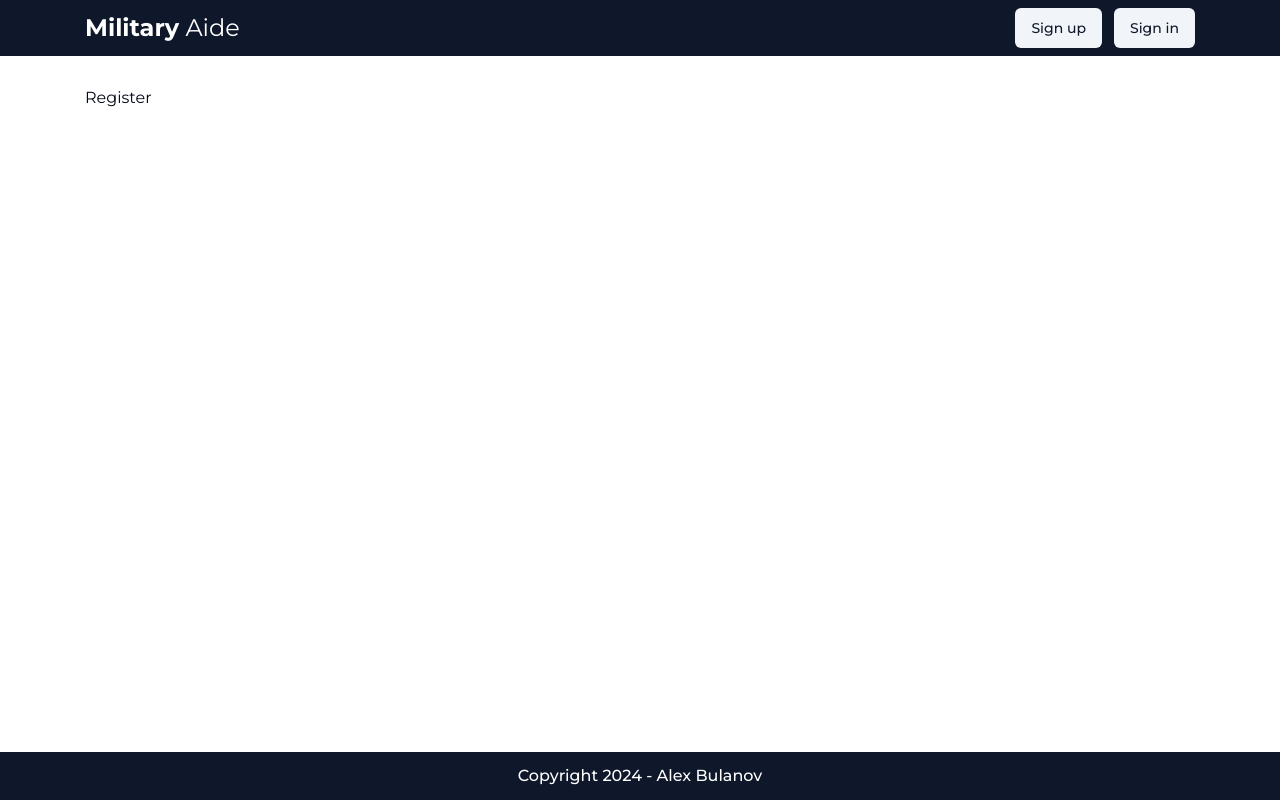
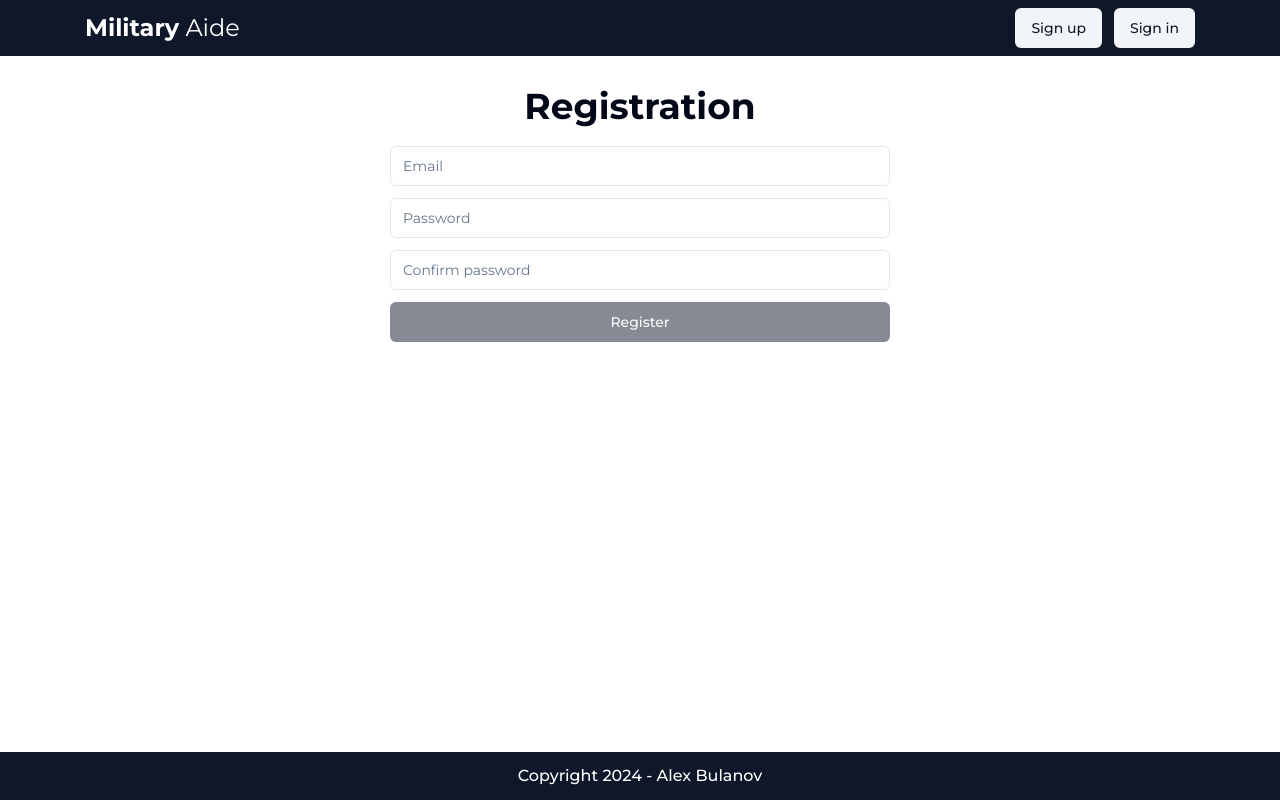
Before and after one commit to AlexBulanov1/military-aide, a React (Vite) app: page /register in a window 1280 px wide. Built offline with nearby package versions, Linux system fonts and the light colour scheme.

Commit message:
Implement registration page

```diff
--- a/package.json
+++ b/package.json
@@ -12,6 +12,7 @@
 		"preview": "vite preview"
 	},
 	"dependencies": {
+		"@hookform/resolvers": "^3.3.4",
 		"@radix-ui/react-slot": "^1.0.2",
 		"@tanstack/react-query": "^5.28.4",
 		"axios": "^1.6.8",
--- a/server/db.json
+++ b/server/db.json
@@ -5,6 +5,12 @@
       "username": "admin",
       "password": "admin",
       "role": "admin"
+    },
+    {
+      "id": "e423",
+      "email": "admin@military.com",
+      "password": "asdasd",
+      "role": "admin"
     }
   ]
 }
--- /dev/null
+++ b/src/components/FormError.tsx
@@ -0,0 +1,9 @@
+type FormErrorProps = { message?: string; className?: string };
+
+const FormError = ({ message, className = '' }: FormErrorProps) => {
+	return message ? (
+		<p className={`${className} text-[#ed4337] text-bold`}>{message}</p>
+	) : null;
+};
+
+export default FormError;
--- /dev/null
+++ b/src/components/Loader.tsx
@@ -0,0 +1,7 @@
+import { Loader2 } from 'lucide-react';
+
+const Loader = ({ className = '' }: { className?: string }) => {
+	return <Loader2 className={`animate-spin h-8 w-8 ${className}`} />;
+};
+
+export default Loader;
--- /dev/null
+++ b/src/components/RegistrationForm.tsx
@@ -0,0 +1,125 @@
+import { useUserStore } from '@/store/user';
+import { User } from '@/types/user';
+import { yupResolver } from '@hookform/resolvers/yup';
+import { useEffect } from 'react';
+import { SubmitHandler, useForm } from 'react-hook-form';
+import { useNavigate } from 'react-router-dom';
+import * as Yup from 'yup';
+import { useShallow } from 'zustand/react/shallow';
+import FormError from './FormError';
+import Loader from './Loader';
+import { Button } from './ui/button';
+import { Input } from './ui/input';
+
+const registrationValidationSchema = Yup.object().shape({
+	email: Yup.string().required('Email is required').email('Not valid email'),
+	password: Yup.string()
+		.required('Password is required')
+		.min(5, 'Min password length is 5')
+		.max(10, 'Max password length is 10'),
+	confirmPassword: Yup.string()
+		.required('Confirm password is required')
+		.oneOf([Yup.ref('password')], 'Passwords must match'),
+});
+
+type RegistrationUser = Omit<
+	{
+		confirmPassword: string;
+	} & User,
+	'role'
+>;
+
+const RegistrationForm = () => {
+	const navigate = useNavigate();
+
+	const {
+		error,
+		register: registerUser,
+		user,
+		isLoading,
+	} = useUserStore(
+		useShallow(state => ({
+			error: state.error,
+			register: state.register,
+			user: state.user,
+			isLoading: state.isLoading,
+		})),
+	);
+
+	useEffect(() => {
+		if (user) {
+			reset();
+			navigate('/');
+		}
+	}, [user]);
+
+	const {
+		register,
+		handleSubmit,
+		reset,
+		formState: { errors, isValid, isDirty },
+	} = useForm<RegistrationUser>({
+		mode: 'onChange',
+		resolver: yupResolver(registrationValidationSchema),
+	});
+
+	console.log('isValid', isValid);
+	console.log('isDirty', isDirty);
+
+	if (isLoading) {
+		return (
+			<div className='flex justify-center'>
+				<Loader />
+			</div>
+		);
+	}
+
+	const onSubmit: SubmitHandler<RegistrationUser> = data => {
+		registerUser({
+			email: data.email,
+			password: data.password,
+			role: 'user',
+		});
+	};
+
+	return (
+		<>
+			{error && (
+				<p className=' py-3 text-xl max-w-[500px] m-auto'>
+					Error: <strong>{error}</strong>
+				</p>
+			)}
+			<form
+				className='max-w-[500px] m-auto flex flex-col gap-3'
+				onSubmit={handleSubmit(onSubmit)}
+				method='post'>
+				<div className='flex flex-col gap-1'>
+					<Input placeholder='Email' type='email' {...register('email')} />
+					<FormError message={errors.email?.message} />
+				</div>
+				<div className='flex flex-col gap-1'>
+					<Input
+						placeholder='Password'
+						type='password'
+						{...register('password')}
+					/>
+					<FormError message={errors.password?.message} />
+				</div>
+
+				<div className='flex flex-col gap-1'>
+					<Input
+						placeholder='Confirm password'
+						type='password'
+						{...register('confirmPassword')}
+					/>
+					<FormError message={errors.confirmPassword?.message} />
+				</div>
+				<Button className='w-full' disabled={!isValid} type='submit'>
+					Register
+				</Button>
+			</form>
+		</>
+	);
+};
+
+export default RegistrationForm;
--- /dev/null
+++ b/src/components/ui/input.tsx
@@ -0,0 +1,25 @@
+import * as React from "react"
+
+import { cn } from "@/lib/utils"
+
+export interface InputProps
+  extends React.InputHTMLAttributes<HTMLInputElement> {}
+
+const Input = React.forwardRef<HTMLInputElement, InputProps>(
+  ({ className, type, ...props }, ref) => {
+    return (
+      <input
+        type={type}
+        className={cn(
+          "flex h-10 w-full rounded-md border border-input bg-background px-3 py-2 text-sm ring-offset-background file:border-0 file:bg-transparent file:text-sm file:font-medium placeholder:text-muted-foreground focus-visible:outline-none focus-visible:ring-2 focus-visible:ring-ring focus-visible:ring-offset-2 disabled:cursor-not-allowed disabled:opacity-50",
+          className
+        )}
+        ref={ref}
+        {...props}
+      />
+    )
+  }
+)
+Input.displayName = "Input"
+
+export { Input }
--- a/src/pages/Register.tsx
+++ b/src/pages/Register.tsx
@@ -1,5 +1,13 @@
+import RegistrationForm from '@/components/RegistrationForm';
+
 const Register = () => {
-	return <div>Register</div>;
+	return (
+		<div>
+			<h1 className='text-center text-4xl mb-5 font-bold'>Registration</h1>
+
+			<RegistrationForm />
+		</div>
+	);
 };
 
 export default Register;
--- a/src/store/user.ts
+++ b/src/store/user.ts
@@ -57,7 +57,7 @@ export const useUserStore = create<UserStore>(set => ({
 				return;
 			}
 
-			const newUser = await userService.register(user);
+			const newUser = await userService.register({ ...user, role: 'admin' });
 			set({ user: newUser, isAuthenticated: true, error: '' });
 			localStorage.setItem('user', JSON.stringify(newUser));
 		} catch (error) {
```
Also changed, not shown: 1 other file (tests, documents, lock files or other folders). Lines whose indentation alone changed are shown as unchanged.
